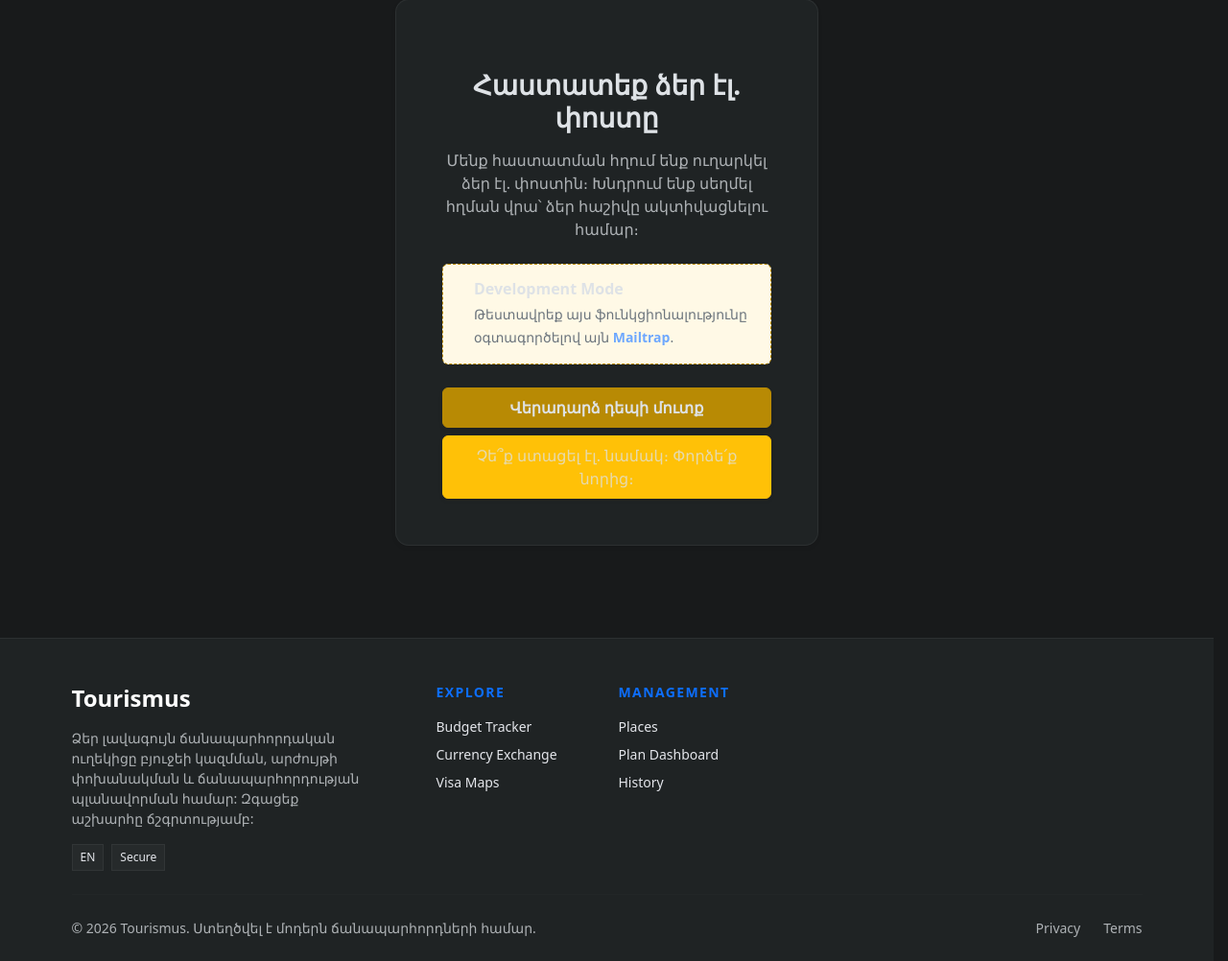
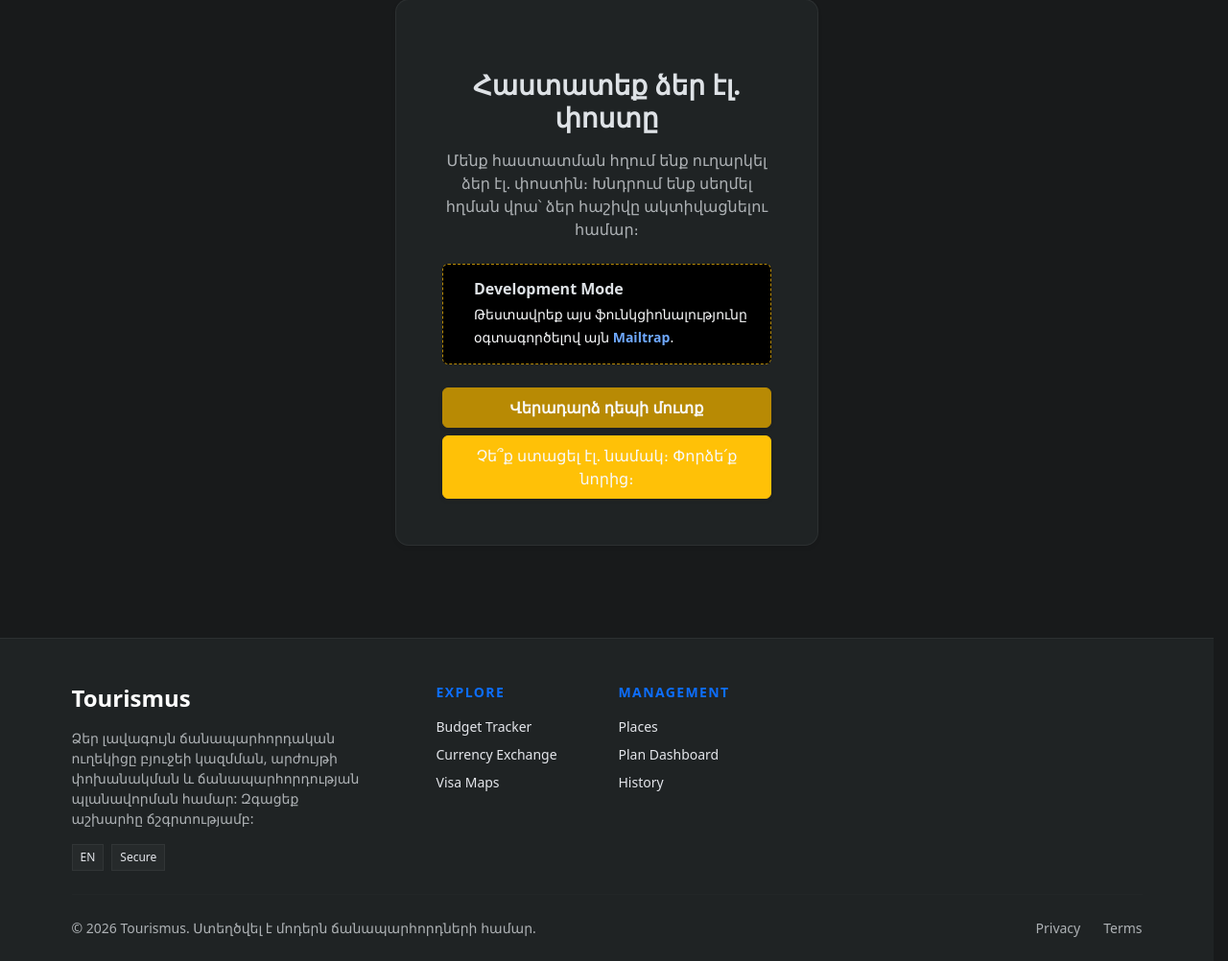
Before and after one commit to Proxima5559/Tourismus, a Python web app: template templates/verify_info.html in a window 1280 px wide. Shown: the part 153-1155 px from the top of the page at 96% size. Run offline with Jinja, Linux system fonts and the light colour scheme; the template is opened without the code that fills it, so the values that code supplies are empty; some libraries are stand-ins or nearby versions.

Commit message:
chd: styles of register and verify-info

```diff
--- a/templates/register.html
+++ b/templates/register.html
@@ -23,7 +23,7 @@
                         icon: 'error',
                         title: 'Registration Failed',
                         text: {{ error|tojson }},
-                        background: '#fff',
+                        background: '#000000',
                         confirmButtonColor: '#d9a406'
                     });
                 </script>
--- a/templates/verify_info.html
+++ b/templates/verify_info.html
@@ -45,14 +45,14 @@
                         Խնդրում ենք սեղմել հղման վրա՝ ձեր հաշիվը ակտիվացնելու համար։
                     </p>
 
-                    <div class="alert mt-4 text-start" style="background-color: #fff9e6; border: 1px dashed var(--primary-border);">
+                    <div class="alert mt-4 text-start" style="background-color: #000000; border: 1px dashed var(--primary-border);">
                         <div class="d-flex">
                             <div class="me-3">
                                 <i class="bi bi-info-circle-fill text-primary-custom"></i>
                             </div>
                             <div>
                                 <h6 class="mb-1 fw-bold">Development Mode</h6>
-                                <small class="text-secondary">
+                                <small class="text-light">
                                     Թեստավրեք այս ֆունկցիոնալությունը օգտագործելով այն
                                     <a href="https://mailtrap.io" target="_blank" class="fw-bold text-decoration-none text-primary-custom">Mailtrap</a>.
                                 </small>
@@ -65,13 +65,13 @@
                             text="Վերադարձ դեպի մուտք",
                             href=url_for('auth.login'),
                             variant="none",
-                            extra_classes="bg-gold py-2 fw-bold"
+                            extra_classes="bg-gold py-2 fw-bold text-light"
                         ) }}
                         {{ ui_element(
                             text="Չե՞ք ստացել էլ. նամակ։ Փորձե՛ք նորից։",
                             href=url_for('auth.register'),
                             variant="warning",
-                            extra_classes="text-muted text-decoration-none small"
+                            extra_classes="text-light small"
                         ) }}
                     </div>
 
```
